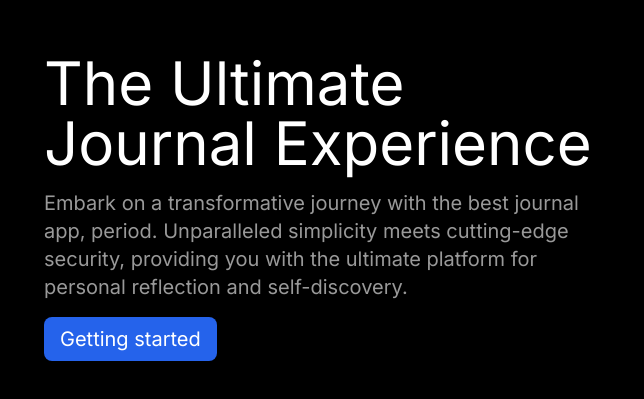
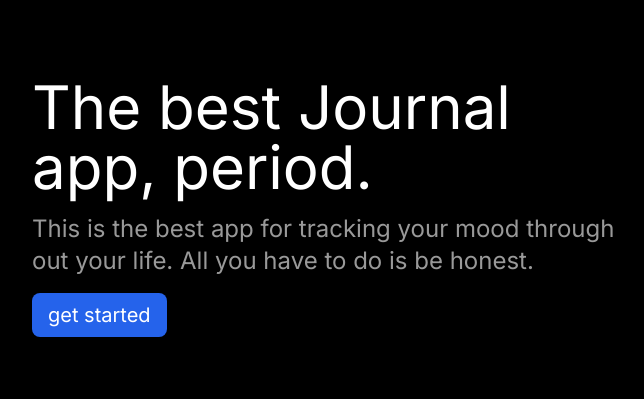
Before and after one commit to Harsh2563/Mood, a Next.js app: page / in a window 1280 px wide. Shown: the part 193-592 px from the top of the page, without its empty margins (308-952 px from the left). Built offline with nearby package versions, Linux system fonts and the light colour scheme; no server answers.

Commit message:
done with new-user page

```diff
--- /dev/null
+++ b/app/(dashboard)/journal/page.tsx
@@ -0,0 +1,7 @@
+const JournalPage = ()=> {
+    return(
+        <div>Journal</div>
+    )
+}
+
+export default JournalPage;
--- /dev/null
+++ b/app/(dashboard)/layout.tsx
@@ -0,0 +1,26 @@
+import { UserButton } from "@clerk/nextjs";
+
+const DashboardLayout = ({children})=> {
+    return(
+        <div className="h-screen w-screen">
+            <div className="flex">
+                <div className="border-2 h-screen">
+                    Mood
+                </div>
+                <div className="border-2 h-screen w-screen">
+                    <div className="h-24 border-y-2">
+                        Hello
+                        <span className="absolute right-4 top-4">
+                        <UserButton />
+                        </span>
+                    </div>
+                    <div>
+                        {children}
+                    </div>
+                </div>
+            </div>
+        </div>
+    )
+}
+
+export default DashboardLayout;
--- a/app/new-user/page.tsx
+++ b/app/new-user/page.tsx
@@ -1,7 +1,32 @@
-const NewUser = ()=> {
-    return(
-        <div>Hi</div>
-    )
+import { prisma } from '@/utils/db'
+import { currentUser } from '@clerk/nextjs'
+import { redirect } from 'next/navigation'
+
+const createNewUser = async () => {
+  const user = await currentUser()
+  console.log(user)
+
+  const match = await prisma.user.findUnique({
+    where: {
+      clerkId: user.id as string,
+    },
+  })
+
+  if (!match) {
+    await prisma.user.create({
+      data: {
+        clerkId: user.id,
+        email: user.emailAddresses[0].emailAddress,
+      },
+    })
+  }
+
+  redirect('/journal')
 }
 
-export default NewUser;
+const NewUser = async () => {
+  await createNewUser()
+  return <div>...loading</div>
+}
+
+export default NewUser
--- a/app/page.tsx
+++ b/app/page.tsx
@@ -1,19 +1,26 @@
-import Image from 'next/image'
+import { auth } from '@clerk/nextjs'
 import Link from 'next/link'
 
-export default function Home() {
+export default async function Home() {
+  const { userId } = await auth()
+  let href = userId ? '/journal' : '/new-user'
+
   return (
-    <div className='w-screen h-screen bg-black text-white flex justify-center items-center'>
-      <div className='w-full max-w-xl mx-auto'>
-        <h1 className='text-6xl mb-4'>The Ultimate Journal Experience</h1>
-        <p className=' text-white/60 text-xl mb-4'>Embark on a transformative journey with the best journal app, period. Unparalleled simplicity meets cutting-edge security, providing you with the ultimate platform for personal reflection and self-discovery.</p>
+    <div className="w-screen h-screen bg-black flex justify-center items-center text-white">
+      <div className="w-full max-w-[600px] mx-auto">
+        <h1 className="text-6xl mb-4">The best Journal app, period.</h1>
+        <p className="text-2xl text-white/60 mb-4">
+          This is the best app for tracking your mood through out your life. All
+          you have to do is be honest.
+        </p>
         <div>
-          <Link href={'/journal'}>
-          <button className='bg-blue-600 px-4 py-2 rounded-lg text-xl'>Getting started</button>
+          <Link href={href}>
+            <button className="bg-blue-600 px-4 py-2 rounded-lg text-xl">
+              get started
+            </button>
           </Link>
         </div>
       </div>
-
     </div>
   )
 }
```
Also changed, not shown: 1 other file (tests, documents, lock files or other folders).
